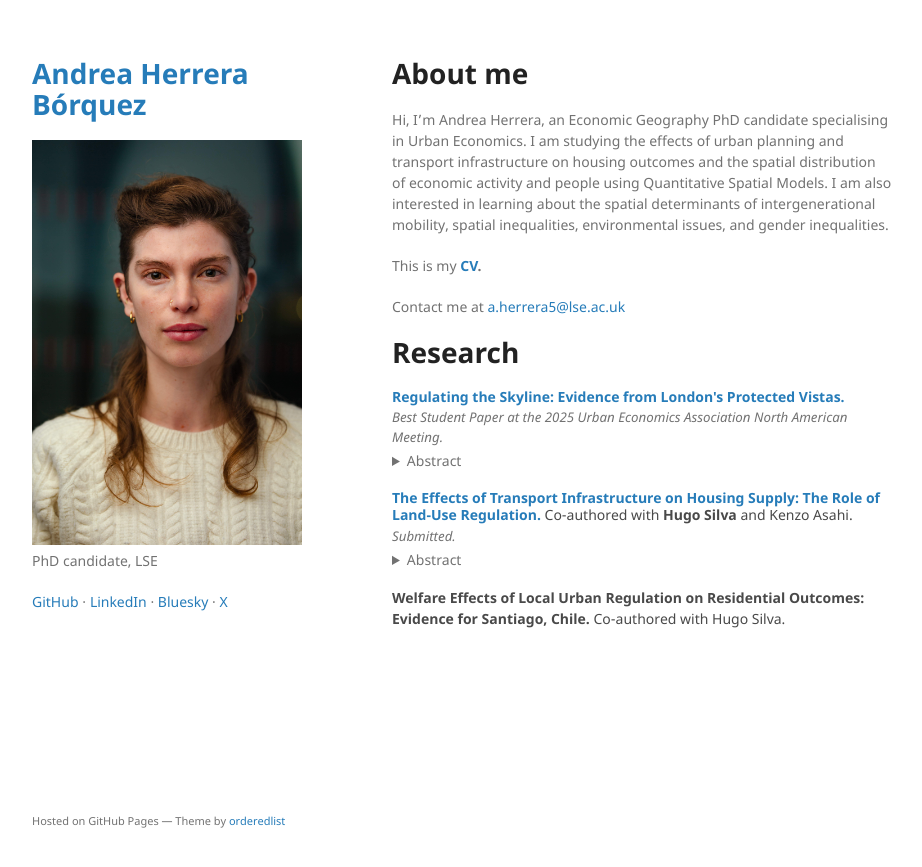
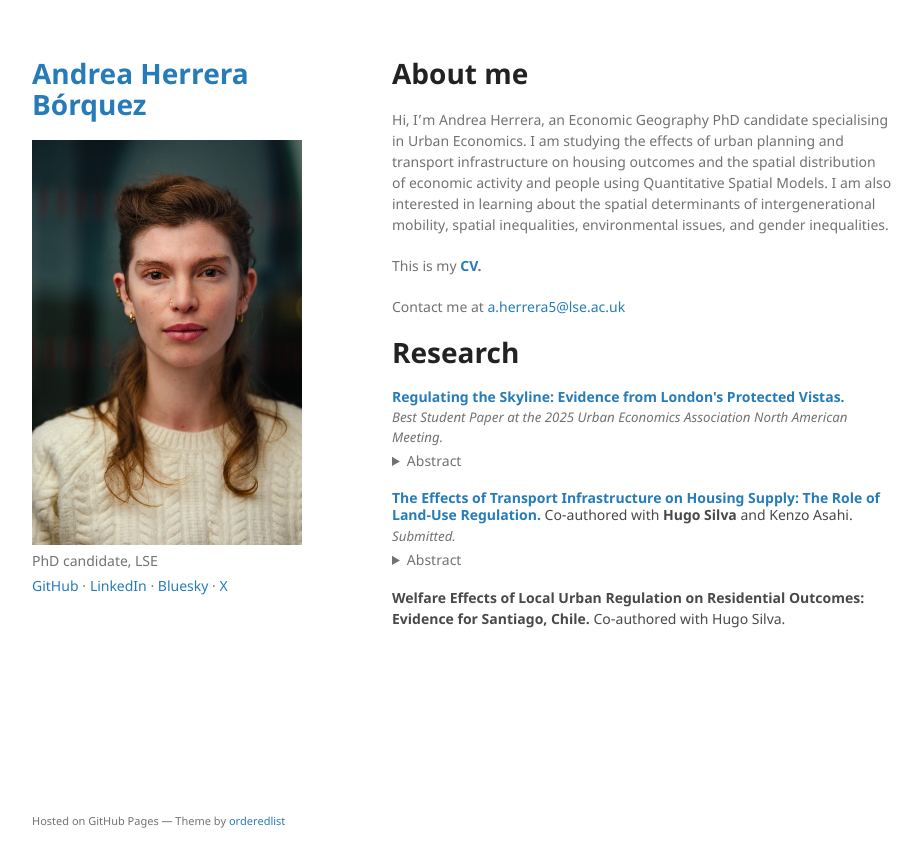
Before and after one commit to aaherrerab/aaherrerab.github.io, a Jekyll site: the page built from index.md, in a window 1280 px wide. Shown: the top 867 px of the page, without its empty margins (178-1100 px from the left). Built offline with Jekyll 4.4.1, drawn with Linux system fonts in a browser that asks for light colours; our own code applies the rules of GitHub Pages for plain Markdown files.

Commit message:
Update default.html

```diff
--- a/_layouts/default.html
+++ b/_layouts/default.html
@@ -21,7 +21,10 @@
           <img src="{{site.logo | relative_url}}" alt="Logo" />
         {% endif %}
 
-        <p>{{ site.description | default: site.github.project_tagline }}</p>
+        <p style="margin:0 0 .25rem 0;">
+          {{ site.description | default: site.github.project_tagline }}
+        </p>
+
 
         {% if site.github.is_project_page %}
         <p class="view"><a href="{{ site.github.repository_url }}">View the Project on GitHub <small>{{ site.github.repository_nwo }}</small></a></p>
```
